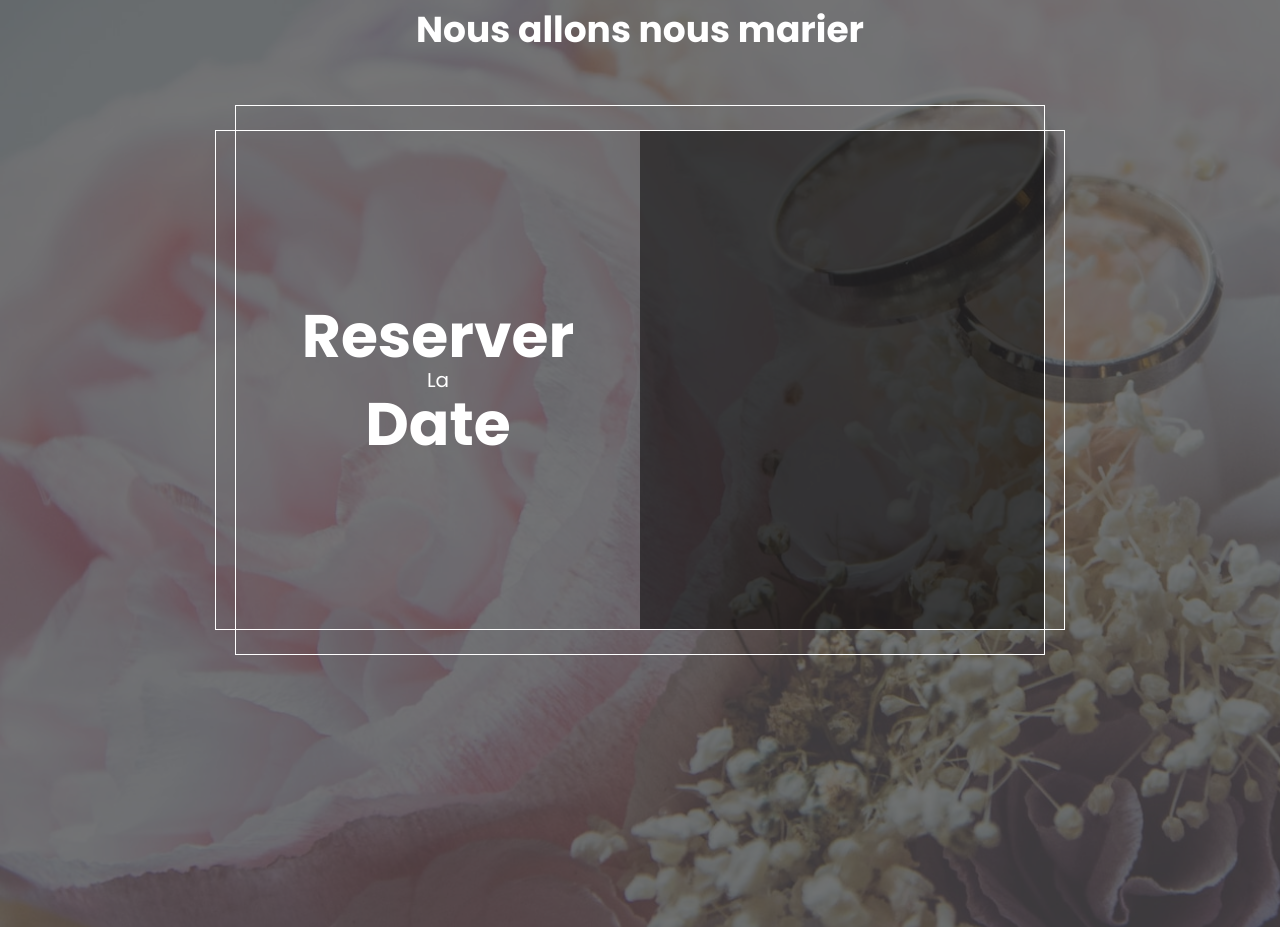
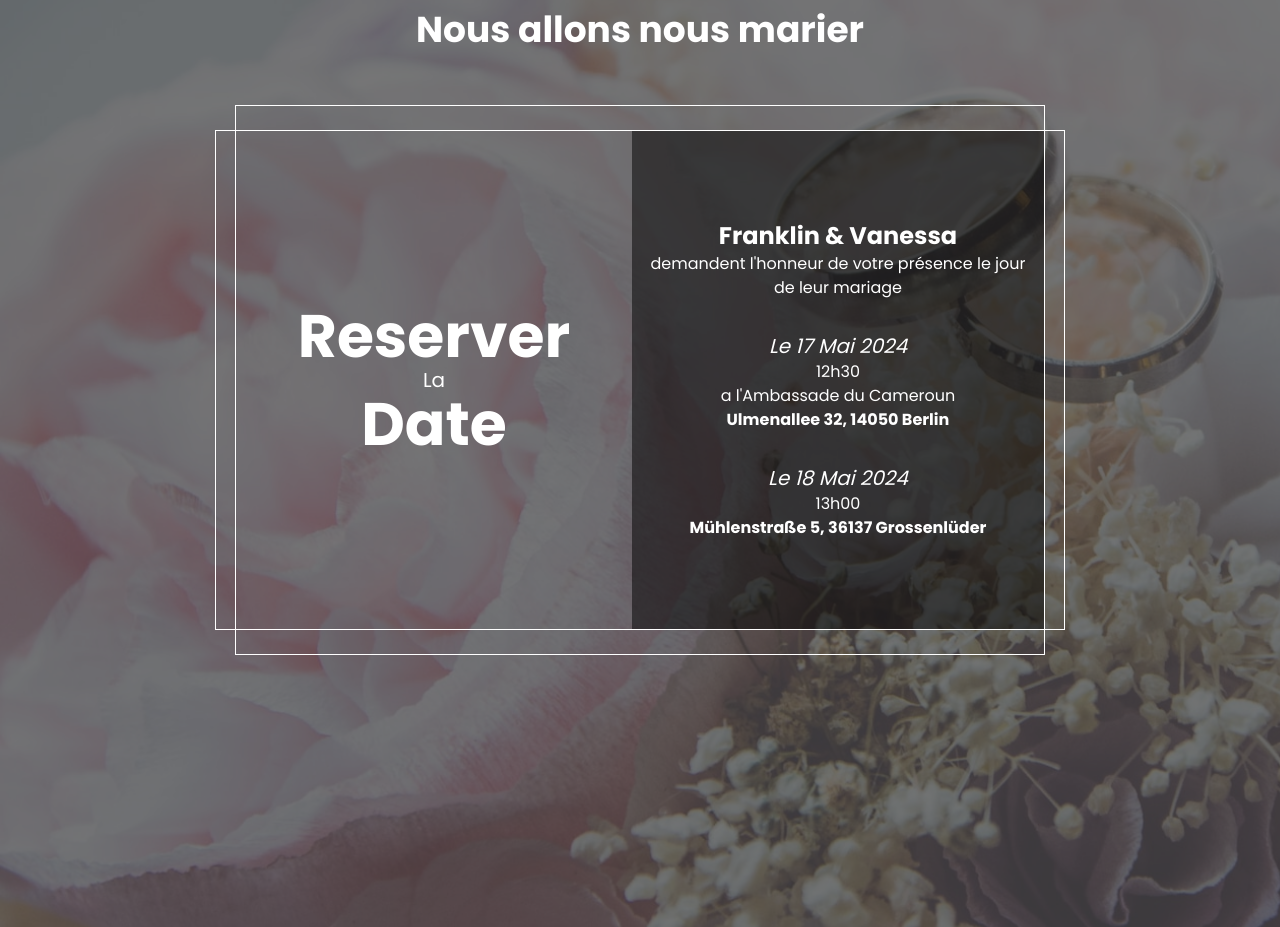
Before and after one commit to pierreEdimo/mariage, a Next.js app: page / in a window 1280 px wide. Shown: the part 1500-2427 px from the top of the page. Built offline with nearby package versions, Linux system fonts and the light colour scheme.

Commit message:
derniere touche

```diff
--- a/src/app/ceremony/page.tsx
+++ b/src/app/ceremony/page.tsx
@@ -32,19 +32,30 @@ const Ceremony: NextPage = () => {
                 <div style={{backgroundImage: `url(${golden.src})`, backgroundSize: 'cover', backgroundRepeat: 'no-repeat', height: "calc(100% + 125px)"}} className={"absolute w-full"}></div>
                 <div className="m-auto w-2/3 h-full flex flex-col relative items-center justify-center pt-24 gap-9">
                     <h1 className={"text-6xl text-center font-bold"}>Franklin & Vanessa</h1>
-                    <h2 className={"italic text-xl"}>24 August 2024</h2>
+                    <div className={"text-center"}>
+                        <h2 className={"italic text-xl"}>Le 17 Mai 2024</h2>
+                        <p>12h30</p>
+                        <p>a l&apos;Ambassade du Cameroun</p>
+                        <p className={"font-bold"}>Ulmenallee 32, 14050 Berlin</p>
+                    </div>
+                    <div className={"text-center"}>
+                        <h2 className={"italic text-xl"}>Le 18 Mai 2024</h2>
+                        <p>13h00</p>
+                        <p className={"font-bold"}>Mühlenstraße 5, 36137 Grossenlüder</p>
+                    </div>
                 </div>
             </section>
             <section className={"w-full bg-gray-100"}>
                 <MessageBanner/>
             </section>
-            <section className={"relative"} style={{backgroundImage: `url(${gravur.src})`, height: "550px", backgroundSize: 'cover'}}>
+            <section className={"relative"}
+                     style={{backgroundImage: `url(${gravur.src})`, height: "550px", backgroundSize: 'cover'}}>
                 <div style={{backgroundColor: 'rgba(250,240,230,0.5)'}} className={"absolute w-full h-full"}></div>
                 <div className={"h-full w-2/3 m-auto flex items-center justify-center flex-col gap-12"}>
                     <h1 style={{zIndex: "10"}} className={"text-4xl text-center font-bold"}>Serez vous present?</h1>
                     <div style={{zIndex: "10"}} className={"text-width text-center"}>
                         <p>Veuillez confirmer votre présence
-                            au plus tard le 24 juillet.</p>
+                            au plus tard le 01 Avril 2024.</p>
                     </div>
                     <div style={{zIndex: "10"}}>
                         <Link href={"/rsvp"}>
--- a/src/app/shared/formular.tsx
+++ b/src/app/shared/formular.tsx
@@ -38,9 +38,12 @@ export const Formular = () => {
                 },
                 body: JSON.stringify({text: data}),
             });
+            window.location.reload();
         } catch (error) {
             console.error('Error sending email:', error);
         }
+
+
 
     }
 
--- a/src/app/shared/infoCard.tsx
+++ b/src/app/shared/infoCard.tsx
@@ -14,13 +14,30 @@ export const InfoCard = () => {
                             <p className="font-bold text-6xl">Date</p>
                         </div>
                         <div
-                            className="flex-1 transparent-color flex items-center flex-col justify-center top-border gap-12 text-white">
-
+                            className="flex-1 transparent-color flex items-center flex-col justify-center px-2 top-border gap-8 text-white">
+                            <div className={"text-center"}>
+                                <h1 className={"text-2xl font-bold"}>Franklin & Vanessa</h1>
+                                <p>
+                                    demandent l&apos;honneur de votre présence le jour de leur mariage
+                                </p>
+                            </div>
+                            <div className={"text-center"}>
+                                <h2 className={"italic text-xl"}>Le 17 Mai 2024</h2>
+                                <p>12h30</p>
+                                <p>a l&apos;Ambassade du Cameroun</p>
+                                <p className={"font-bold"}>Ulmenallee 32, 14050 Berlin</p>
+                            </div>
+                            <div className={"text-center"}>
+                                <h2 className={"italic text-xl"}>Le 18 Mai 2024</h2>
+                                <p>13h00</p>
+                                <p className={"font-bold"}>Mühlenstraße 5, 36137 Grossenlüder</p>
+                            </div>
                         </div>
                     </div>
                 </div>
             </div>
-            <div id={"mobile-info"} className={"mobile mobile-custom-container border flex items-center justify-center"}>
+            <div id={"mobile-info"}
+                 className={"mobile mobile-custom-container border flex items-center justify-center"}>
                 <div style={{width: 'calc(100% - 40px)'}}
                      className={"border flex items-center justify-center mobile-inside-container"}>
                     <div className="mobile-container-content flex">
@@ -31,7 +48,24 @@ export const InfoCard = () => {
                             <p className="font-bold text-6xl">Date</p>
                         </div>
                         <div
-                            className="flex-1 transparent-color flex items-center flex-col justify-center top-border gap-12 text-white">
+                            className="flex-1 transparent-color flex items-center flex-col justify-center top-border gap-8 text-white">
+                            <div className={"text-center"}>
+                                <h1 className={"text-2xl font-bold"}>Franklin & Vanessa</h1>
+                                <p>
+                                    demandent l&apos;honneur de votre présence le jour de leur mariage
+                                </p>
+                            </div>
+                            <div className={"text-center"}>
+                                <h2 className={"italic text-xl"}>Le 17 Mai 2024</h2>
+                                <p>12h30</p>
+                                <p>a l&apos;Ambassade du Cameroun</p>
+                                <p className={"font-bold"}>Ulmenallee 32, 14050 Berlin</p>
+                            </div>
+                            <div className={"text-center"}>
+                                <h2 className={"italic text-xl"}>Le 18 Mai 2024</h2>
+                                <p>13h00</p>
+                                <p className={"font-bold"}>Mühlenstraße 5, 36137 Grossenlüder</p>
+                            </div>
 
                         </div>
                     </div>
```
